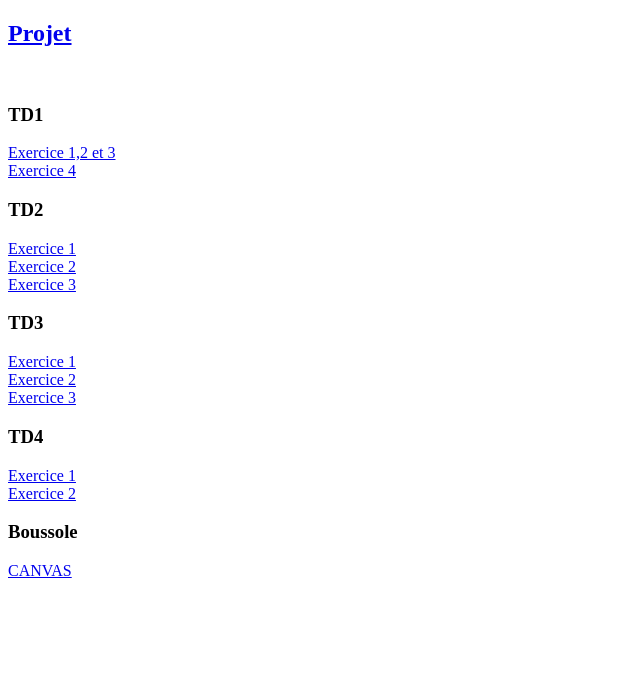
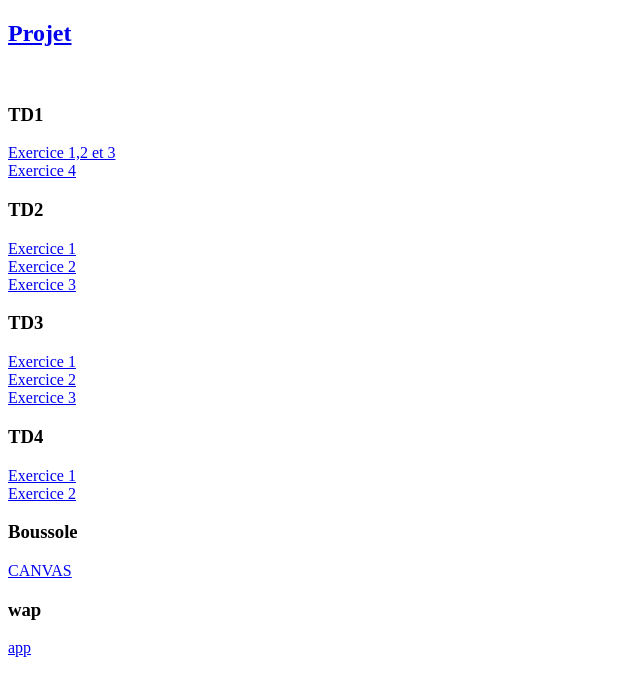
Before and after one commit to MatisseMoni/MatisseMoni.github.io, a plain HTML site: page index.html in a window 1280 px wide. Shown: the whole page, without its empty margins (0-640 px from the left). Drawn offline with Linux system fonts and the light colour scheme.

Commit message:
init wap

```diff
--- a/index.html
+++ b/index.html
@@ -26,6 +26,8 @@
     <a href="CartoTD4/index2.html">Exercice 2</a><br/>
     <h3>Boussole</h3>
     <a href="BOUSSOLE/index.html">CANVAS</a><br/>
+    <h3>wap</h3>
+    <a href="wap/index.html">app</a>
 </body>
 
 </html>
```
